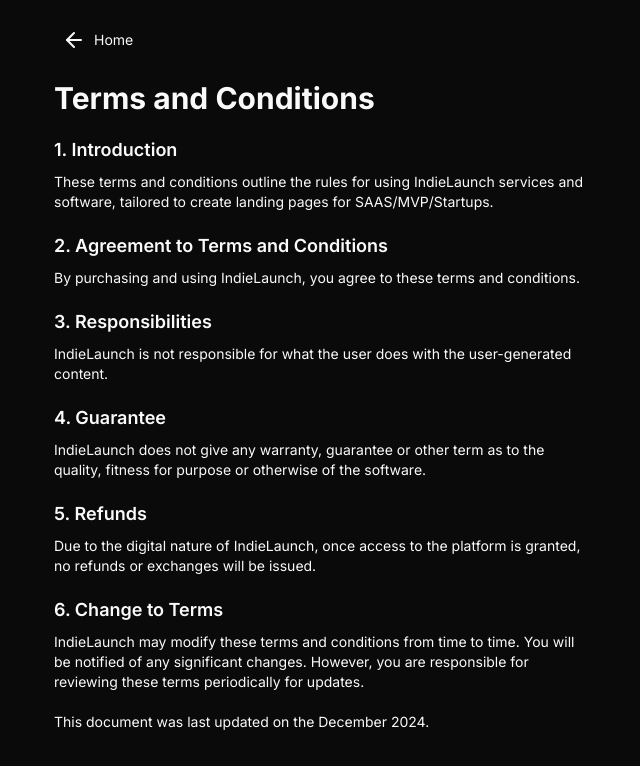
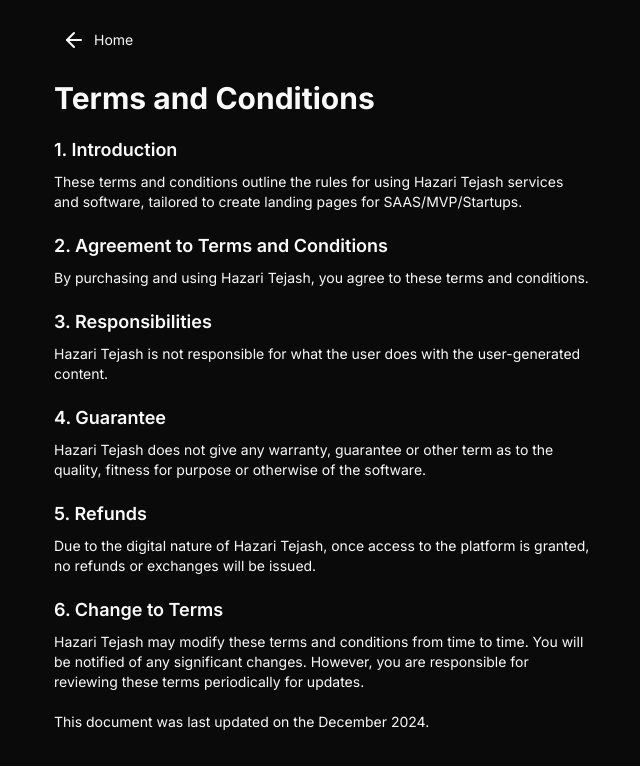
Before and after one commit to Tejash880/Portfolio, a Next.js app: page /tos in a window 1280 px wide. Shown: the top 766 px of the page, without its empty margins (318-958 px from the left). Built offline with nearby package versions, Linux system fonts and the light colour scheme.

Commit message:
Fix all old references, remove template leftovers, clean up imports

```diff
--- a/app/privacy/page.tsx
+++ b/app/privacy/page.tsx
@@ -1,12 +1,16 @@
-import Head from "next/head";
 import Link from "next/link";
 import { ArrowLeft } from "lucide-react";
+
+export const metadata = {
+  title: 'Privacy Policy - Hazari Tejash',
+  description: 'Privacy Policy for Hazari Tejash Portfolio',
+};
 
 const privacyPolicies = [
   {
     title: "1. Introduction",
     content:
-      "At IndieLaunch, we value your privacy and are committed to safeguarding any information shared with us when you use our website or related platforms.",
+      "At Hazari Tejash, we value your privacy and are committed to safeguarding any information shared with us when you use our website or related platforms.",
   },
   {
     title: "2. Information We Collect",
@@ -26,7 +30,7 @@
   {
     title: "5. Data Protection",
     content:
-      "IndieLaunch is committed to maintaining a secure and privacy-respecting platform. While we do not collect data, we follow best practices to ensure the website's overall security.",
+      "Hazari Tejash is committed to maintaining a secure and privacy-respecting platform. While we do not collect data, we follow best practices to ensure the website's overall security.",
   },
   {
     title: "6. Third-Party Links",
@@ -53,10 +57,6 @@
 export default function Terms() {
   return (
     <div>
-      <Head>
-        <title>Privacy Policy - IndieLaunch</title>
-        <meta name="description" content="Privacy Policy for IndieLaunch" />
-      </Head>
       <div className="font-brico font-normal">
         <div className="max-w-xl mx-auto">
           <div className="p-5 flex flex-col gap-5">
--- a/app/tos/page.tsx
+++ b/app/tos/page.tsx
@@ -1,46 +1,46 @@
 import { ArrowLeft } from "lucide-react";
-import Head from "next/head";
 import Link from "next/link";
+
+export const metadata = {
+  title: 'Terms of Service - Hazari Tejash',
+  description: 'Terms of Service for Hazari Tejash Portfolio',
+};
 const questions = [
   {
     title: "1. Introduction",
     content:
-      "These terms and conditions outline the rules for using IndieLaunch services and software, tailored to create landing pages for SAAS/MVP/Startups.",
+      "These terms and conditions outline the rules for using Hazari Tejash services and software, tailored to create landing pages for SAAS/MVP/Startups.",
   },
   {
     title: "2. Agreement to Terms and Conditions",
     content:
-      "By purchasing and using IndieLaunch, you agree to these terms and conditions.",
+      "By purchasing and using Hazari Tejash, you agree to these terms and conditions.",
   },
   {
     title: "3. Responsibilities",
     content:
-      "IndieLaunch is not responsible for what the user does with the user-generated content.",
+      "Hazari Tejash is not responsible for what the user does with the user-generated content.",
   },
   {
     title: "4. Guarantee",
     content:
-      "IndieLaunch does not give any warranty, guarantee or other term as to the quality, fitness for purpose or otherwise of the software.",
+      "Hazari Tejash does not give any warranty, guarantee or other term as to the quality, fitness for purpose or otherwise of the software.",
   },
   {
     title: "5. Refunds",
     content:
-      "Due to the digital nature of IndieLaunch, once access to the platform is granted, no refunds or exchanges will be issued.",
+      "Due to the digital nature of Hazari Tejash, once access to the platform is granted, no refunds or exchanges will be issued.",
   },
   {
     title: "6. Change to Terms",
     content:
-      "IndieLaunch may modify these terms and conditions from time to time. You will be notified of any significant changes. However, you are responsible for reviewing these terms periodically for updates.",
+      "Hazari Tejash may modify these terms and conditions from time to time. You will be notified of any significant changes. However, you are responsible for reviewing these terms periodically for updates.",
   },
 ];
 
 export default function Terms() {
   return (
     <div>
-      <Head>
-        <title>Privacy Policy - IndieLaunch</title>
-        <meta name="description" content="Terms and Services for IndieLaunch" />
-      </Head>
       <div className="font-brico font-normal">
         <div className="max-w-xl mx-auto ">
           <div className="p-5 flex flex-col gap-5">
--- a/components/FAQ.tsx
+++ b/components/FAQ.tsx
@@ -15,7 +15,7 @@
         <section id="faq" className="container py-8 sm:py-8 pb-12">
           <div className="w-full lg:w-[70%] mx-auto text-center"> {/* Modified for better responsiveness */}
             <Heading
-              title="Why RTR is the best?"
+              title="Frequently Asked Questions"
               description="Here are some common questions you might have."
             />
             <Accordion
--- a/components/Footer.tsx
+++ b/components/Footer.tsx
@@ -1,6 +1,5 @@
 "use client";
 import React from "react";
-import { RocketLaunch } from "phosphor-react";
 import { footerConfig } from "@/configs/config";
 import Logo from "@/components/Logo";
 import Link from "next/link";
@@ -23,23 +22,8 @@
               <Logo />
             </Link>
             <p className="mt-3 text-sm text-foreground-hsl/70 leading-relaxed">
-              Copyright ©2025 All rights reserved
+              Copyright ©2026 All rights reserved
             </p>
-            <Link
-              href="https://getindielaunch.com" target="_blank"
-              className="inline-block mt-4 text-sm border border-border-color-primary hover:border-border-color-primary/40 hover:text-foreground-hsl/90 hover:bg-background-primary/35 duration-200 cursor-pointer rounded text-foreground-hsl/80 px-2 py-1"
-            >
-              <div className="flex gap-1 items-center">
-                <span className="text-foreground-hsl/55">Built with</span>
-                <span className="font-bold text-base-content flex gap-0.5 items-center tracking-tight text-primary-color">
-                  <RocketLaunch size={20} weight="fill" />
-                  <span className="text-foreground-hsl">IndieLaunch</span>
-                </span>
-              </div>
-            </Link>
-            <div className="my-8 flex justify-center lg:justify-start items-center">
-              <a href="https://startupfa.me/s/indielaunch-1?utm_source=rtrdev.live" target="_blank"><img src="https://startupfa.me/badges/featured-badge-small.webp" alt="IndieLaunch - Production Ready Landing Page Template | Startup Fame" width="224" height="36" /></a>
-            </div>
           </div>
           <div className="flex-grow flex flex-wrap md:pl-24 -mb-10 md:mt-0 mt-10 text-center md:text-left">
             {sections.map((section, index) => (
--- a/components/Navbar.tsx
+++ b/components/Navbar.tsx
@@ -72,7 +72,7 @@
               <SheetContent side={"left"}>
                 <SheetHeader>
                   <SheetTitle className="font-bold text-xl text-start">
-                    RTR
+                    Hazari Tejash
                   </SheetTitle>
                 </SheetHeader>
                 <div className="flex flex-col justify-center items-start space-y-3 mt-6">
--- a/components/OurProducts.tsx
+++ b/components/OurProducts.tsx
@@ -8,10 +8,10 @@
     <section id="products" className="mt-8 pt-8 px-4 lg:px-20">
       <div className="text-center space-y-4 my-4">
         <h2 className="tracking-tight font-extrabold !leading-tight text-foreground text-3xl md:text-4xl">
-          Products Built By <span className="text-[#EC1380]">RTR</span>
+          Products Built By <span className="text-[#EC1380]">Hazari Tejash</span>
         </h2>
         <p className="text-muted-foreground">
-          Checkout these awesome Products built by RTR
+          Checkout these awesome Products built by Hazari Tejash
         </p>
       </div>
       <div className="grid grid-cols-1 sm:grid-cols-2 lg:grid-cols-3 gap-6">
--- a/configs/config.ts
+++ b/configs/config.ts
@@ -6,11 +6,7 @@
   SiTypescript,
   SiJavascript,
   SiTailwindcss,
-  SiSupabase,
-  SiFirebase,
-  SiPrisma,
 } from "react-icons/si";
-import { BiLogoMongodb } from "react-icons/bi";
 import { FaCode } from "react-icons/fa";
 import {
   SiteConfig,
@@ -252,7 +248,6 @@
   {
     name: "Email",
     url: "mailto:hazaritejash@gmail.com",
-    icon: "twitter",
   },
 ];
 export const educations = [
--- a/middleware.ts
+++ b/middleware.ts
@@ -2,9 +2,7 @@
 
 // the list of all allowed origins
 const allowedOrigins = [
-  "https://www.getindielaunch.com/",
-  "https://getindielaunch.com/",
-  "http://localhost:3000/",
+  "http://localhost:3000",
 ];
 
 export function middleware(req: NextRequest) {
--- a/package.json
+++ b/package.json
@@ -1,5 +1,5 @@
 {
-  "name": "awesome-landers-final",
+  "name": "hazari-tejash-portfolio",
   "version": "0.1.0",
   "private": true,
   "scripts": {
```
